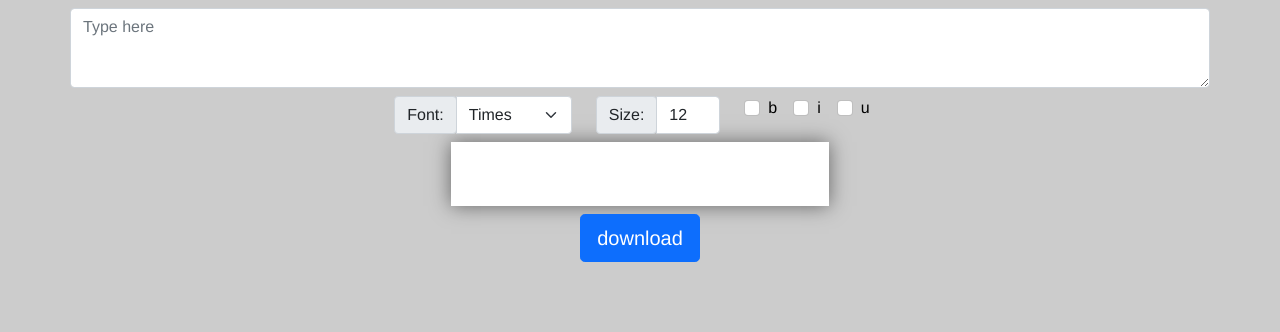
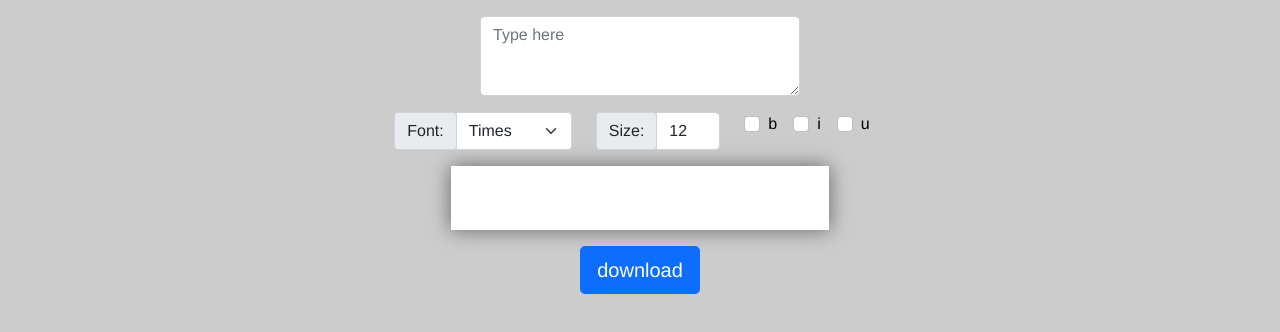
Before and after one commit to HuyenSofiaTUB/trauerschleife, a Vue app: page / in a window 1280 px wide. Shown: the top 332 px of the page. Built offline with nearby package versions, Linux system fonts and the light colour scheme.

Commit message:
adjusted size conversions

```diff
--- a/src/App.vue
+++ b/src/App.vue
@@ -1,22 +1,22 @@
 <template>
-  <HelloWorld msg="Welcome to Your Vue.js App" />
+  <RibbonEditor/>
 </template>
 
 <script>
-import HelloWorld from './components/HelloWorld.vue'
+import RibbonEditor from './components/RibbonEditor.vue'
 
 export default {
   name: 'App',
   components: {
-    HelloWorld
-  }
+    RibbonEditor
+}
 }
 </script>
 
 <style>
 #app {
   background-color: rgb(204, 204, 204);
-  font-family: Avenir, Helvetica, Arial, sans-serif;
+  font-family: Helvetica, Arial, sans-serif;
   -webkit-font-smoothing: antialiased;
   -moz-osx-font-smoothing: grayscale;
   text-align: center;
--- a/src/components/HelloWorld.vue
+++ b/src/components/RibbonEditor.vue
@@ -55,11 +55,11 @@ export default {
 
 <template>
   <div class="container">
-    <div class="row mt-2">
+    <div class="row justify-content-center mt-3">
 
-      <textarea class="form-control" v-model="text" placeholder="Type here" style="height: 5em"></textarea>
+      <textarea class="form-control" v-model="text" placeholder="Type here" style="width: 20em; height: 5em"></textarea>
     </div>
-    <div class="row justify-content-sm-center mt-2">
+    <div class="row justify-content-center mt-3">
       <div class="col-sm-auto">
 
         <div class="input-group">
@@ -111,7 +111,7 @@ export default {
 
     </div>
 
-    <div class="row mt-2">
+    <div class="row justify-content-center mt-3">
 
       <div class="page" v-bind:style="{ 'width': width + 'mm' }">
         <br>
@@ -130,7 +130,7 @@ export default {
       </div>
 
     </div>
-    <div class="row justify-content-sm-center mt-2">
+    <div class="row justify-content-center mt-3">
       <div class="col-sm-auto">
 
         <button type="button" class="btn btn-primary btn-lg" @click="download">download</button>
@@ -143,7 +143,6 @@ export default {
 div.page {
   background: white;
   display: block;
-  margin: 0 auto;
   box-shadow: 0 0 0.5cm rgba(0, 0, 0, 0.5);
   height: auto;
 }
```
